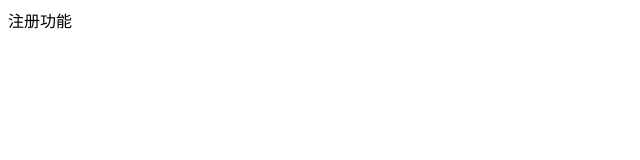
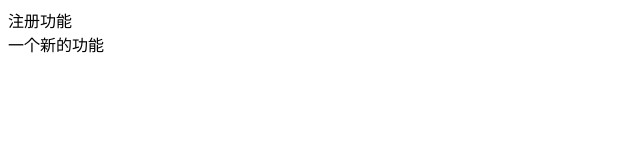
Before and after one commit to Chen1xin/index, a plain HTML site: page index.html in a window 1280 px wide. Shown: the whole page, without its empty margins (0-640 px from the left). Drawn offline with Linux system fonts and the light colour scheme.

Commit message:
提交的鑫信息

```diff
--- a/index.html
+++ b/index.html
@@ -6,5 +6,6 @@
 </head>
 <body>
 <div>注册功能</div>
+<div>一个新的功能</div>
 </body>
 </html>
```
